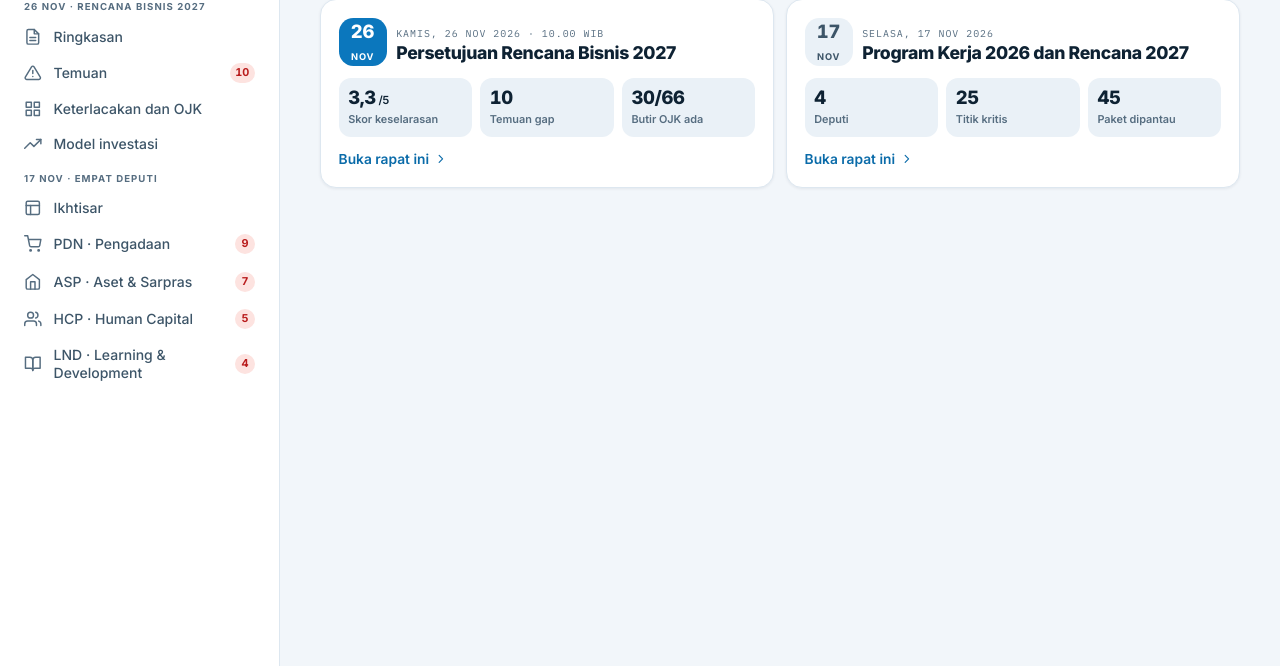
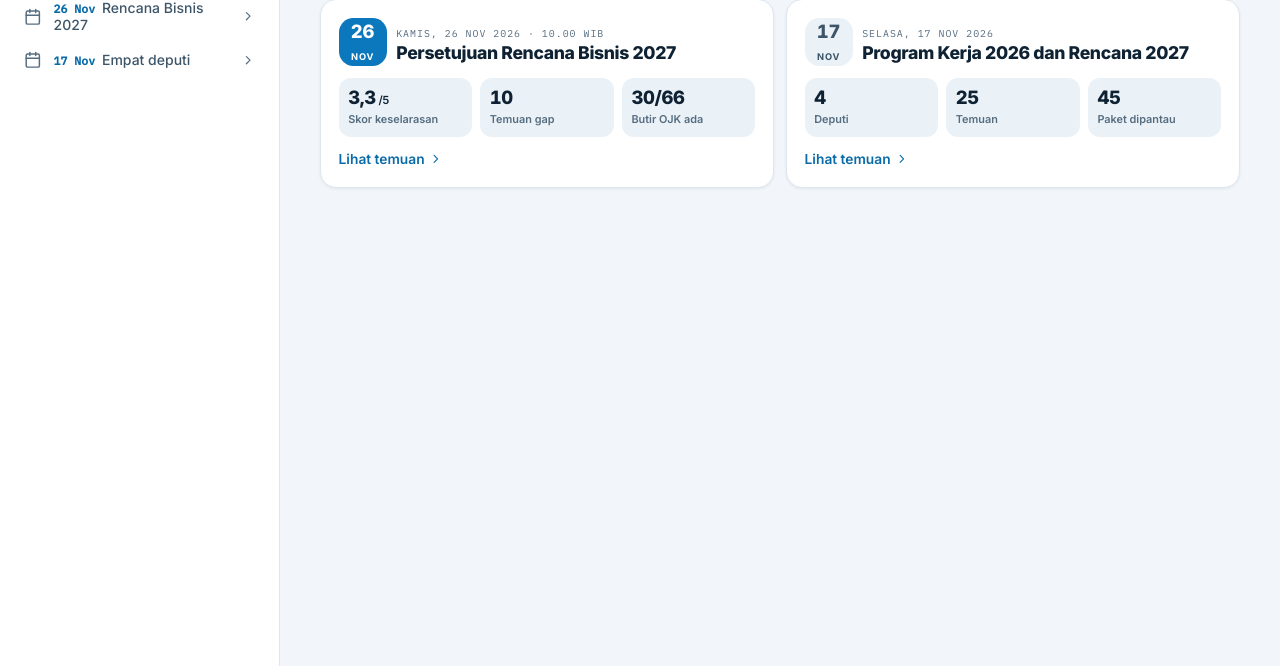
Before and after one commit to aliftowew/dashboard-hc-bpjstk, a plain HTML site: page index.html in a window 1280 px wide. Shown: the part 134-800 px from the top of the page. Drawn offline with Linux system fonts and the light colour scheme.

Commit message:
Rapikan navigasi per rapat, tambah halaman Temuan 17 Nov, kartu beranda ke Temuan
Co-Authored-By: Claude Opus 5.5 <noreply@anthropic.com>
Claude-Session: https://claude.ai/code/session_01137RMQH4sHhNfHL94s57RS

```diff
--- a/index.html
+++ b/index.html
@@ -56,6 +56,16 @@ button{font:inherit;color:inherit;cursor:pointer}
 .menu a[aria-current="page"] .ikon{color:var(--accent-ink)}
 .menu .hitung{margin-left:.15rem}
 .label-grup{display:none}
+.menu .rapat-induk .ikon:last-child{margin-left:auto;font-size:.9rem;transition:transform .15s}
+.menu .rapat-induk.terbuka{color:var(--ink);font-weight:600}
+.menu .rapat-induk.terbuka .ikon:last-child{transform:rotate(90deg)}
+.tgl-menu{font-family:"IBM Plex Mono",ui-monospace,monospace;font-size:.72rem;font-weight:600;color:var(--accent-ink);margin-right:.2rem}
+.sub-menu{display:contents}
+.remah{display:flex;flex-wrap:wrap;align-items:center;gap:.3rem;font-size:.78rem;color:var(--muted);margin-bottom:.9rem}
+.remah a{color:var(--accent-ink);text-decoration:none}.remah a:hover{text-decoration:underline}
+.remah .ikon{font-size:.8rem}
+.remah [aria-current]{color:var(--ink-2);font-weight:600}
+@media (max-width:1023px),(min-width:1024px){.sub-menu{display:flex;flex-direction:column;gap:.1rem;margin:.1rem 0 .35rem 1.05rem;padding-left:.55rem;border-left:1px solid var(--line)}}
 main{padding:1.25rem 1rem 3rem;min-width:0;max-width:72rem}
 main:focus{outline:none}
 .sisi-merek{display:none}
@@ -401,7 +411,7 @@ const nadaProgres=p=>p>=100?'ok':p<40?'crit':'';
 const V={};
 
 V.pdn={
- seg:['2026','2027','Titik kritis','Paket'],
+ seg:['2026','2027','Temuan','Paket'],
  0:()=>grid([
    stat('130','Paket selesai','74,29% dari 175 paket','PDN hal. 2','ok'),
    stat('32','Sedang berjalan','18,29%','PDN hal. 2'),
@@ -463,7 +473,7 @@ V.pdn={
 };
 
 V.asp={
- seg:['2026','2027','Titik kritis'],
+ seg:['2026','2027','Temuan'],
  0:()=>grid([
    stat('79%','Realisasi Belanja Usaha','Rp100,20 M dari Rp127,23 M','ASP hal. 2','ok'),
    stat('97%','Prognosa BU akhir tahun','Rp123,71 M','ASP hal. 2'),
@@ -536,7 +546,7 @@ const HC26=[['Profiling Kesehatan Karyawan',15,'Baru · profiling dari hasil MCU
  ['Kajian Real Time Performance Feedback',100,'Lanjutan · kajian'],
  ['Kajian Talent Mapping',100,'Lanjutan · kajian']];
 V.hcp={
- seg:['2026','2027','Titik kritis'],
+ seg:['2026','2027','Temuan'],
  0:()=>grid([
    stat('9','Proker strategis 2026','3 baru, 6 lanjutan','HCP hal. 3–4'),
    stat('4','Selesai 100%','Roadmap, dashboard, 2 kajian','HCP hal. 3–4','ok'),
@@ -576,7 +586,7 @@ const LND_KEG=[
  ['Perpanjangan MoU Polteknaker, UIN Walisongo, Universitas Udayana','Kemitraan','Nov–Des','Berlangsung'],['Penerbitan Jurnal Jamsostek Vol. 4 No. 2','Jurnal','Nov–Des','Berlangsung']];
 const ST={Selesai:['l-ok','cek'],Berlangsung:['l-aksen','jam'],Persiapan:['l-warn','klarifikasi']};
 V.lnd={
- seg:['2026','2027','Titik kritis'],
+ seg:['2026','2027','Temuan'],
  0:()=>grid([
    stat('20','Kegiatan TW IV','Pengembangan, asesmen, supporting, kemitraan','LND hal. 4–6'),
    stat('9','Selesai','45%','LND hal. 4–6','ok'),
@@ -733,27 +743,42 @@ function beranda(){
  const n17=Object.values(ISU).reduce((a,b)=>a+b.length,0);
  return `<p class="kicker">Dewan Pengawas BPJS Ketenagakerjaan</p><h1>Rapat Dewas</h1>
  <div class="dua">
- <a class="kartu rapat" href="#rb"><span class="tgl"><span class="hari tnum">26<small>Nov</small></span><span><span class="eyebrow">Kamis, 26 Nov 2026 · 10.00 WIB</span><h2>Persetujuan Rencana Bisnis 2027</h2></span></span>
+ <a class="kartu rapat" href="#rb-temuan"><span class="tgl"><span class="hari tnum">26<small>Nov</small></span><span><span class="eyebrow">Kamis, 26 Nov 2026 · 10.00 WIB</span><h2>Persetujuan Rencana Bisnis 2027</h2></span></span>
   <span class="tiga"><div><b class="tnum">3,3<small style="font-size:.7rem;font-weight:600"> /5</small></b><span>Skor keselarasan</span></div><div><b class="tnum">10</b><span>Temuan gap</span></div><div><b class="tnum">30/66</b><span>Butir OJK ada</span></div></span>
-  <span class="buka-rapat">Buka rapat ini ${ik('kanan')}</span></a>
- <a class="kartu rapat lalu" href="#ikhtisar"><span class="tgl"><span class="hari tnum">17<small>Nov</small></span><span><span class="eyebrow">Selasa, 17 Nov 2026</span><h2>Program Kerja 2026 dan Rencana 2027</h2></span></span>
-  <span class="tiga"><div><b class="tnum">4</b><span>Deputi</span></div><div><b class="tnum">${n17}</b><span>Titik kritis</span></div><div><b class="tnum">45</b><span>Paket dipantau</span></div></span>
-  <span class="buka-rapat">Buka rapat ini ${ik('kanan')}</span></a>
+  <span class="buka-rapat">Lihat temuan ${ik('kanan')}</span></a>
+ <a class="kartu rapat lalu" href="#t17"><span class="tgl"><span class="hari tnum">17<small>Nov</small></span><span><span class="eyebrow">Selasa, 17 Nov 2026</span><h2>Program Kerja 2026 dan Rencana 2027</h2></span></span>
+  <span class="tiga"><div><b class="tnum">4</b><span>Deputi</span></div><div><b class="tnum">${n17}</b><span>Temuan</span></div><div><b class="tnum">45</b><span>Paket dipantau</span></div></span>
+  <span class="buka-rapat">Lihat temuan ${ik('kanan')}</span></a>
  </div>`}
-const HAL={beranda:['Beranda',beranda],rb:['Rencana Bisnis 2027',vRB],'rb-temuan':['Temuan',vTemuan],'rb-matriks':['Keterlacakan dan OJK',vMatriks],'rb-investasi':['Model investasi',vInvestasi]};
+function vTemuan17(){
+ const urut=['kritis','klarifikasi','pantau'],semua=Object.entries(ISU).flatMap(([k,a])=>a.map(x=>({x,k}))),n=t=>semua.filter(o=>o.x.t===t).length;
+ return `<p class="kicker">Rapat Dewas · Selasa 17 November 2026</p><h1>Temuan dan pertanyaan</h1><p class="ket">Seluruh titik kritis dari empat deputi, dikelompokkan menurut tingkat. Buka halaman deputi untuk data pendukungnya.</p>`
+ +grid([angka(semua.length,'Total butir','dari 4 deputi'),angka(n('kritis'),'Kritis'),angka(n('klarifikasi'),'Perlu klarifikasi'),angka(n('pantau'),'Pantau')])
+ +urut.map(t=>`<h2 class="bagian">${TINGKAT[t][0]} · ${n(t)} butir</h2>`+semua.filter(o=>o.x.t===t).map(o=>isuKartu(o.x,DEPUTI[o.k].kode)).join('')).join('')
+ +`<p class="kaki">Sumber: materi rapat PDN, ASP, HCP, dan LND. Nomor halaman tercantum di setiap kartu.</p>`}
+const HAL={beranda:['Beranda',beranda],'t17':['Temuan',vTemuan17],rb:['Rencana Bisnis 2027',vRB],'rb-temuan':['Temuan',vTemuan],'rb-matriks':['Keterlacakan dan OJK',vMatriks],'rb-investasi':['Model investasi',vInvestasi]};
 
 /* ---------- Navigasi ---------- */
-const MENU=[['beranda','Semua rapat','kalender','Rapat'],['rb','Ringkasan','berkas','26 Nov · Rencana Bisnis 2027'],['rb-temuan','Temuan','kritis'],['rb-matriks','Keterlacakan dan OJK','kisi'],['rb-investasi','Model investasi','tren'],['ikhtisar','Ikhtisar','layout','17 Nov · Empat deputi'],...Object.entries(DEPUTI).map(([k,d])=>[k,d.kode+' · '+d.nama,d.ikon])];
-const HIT=k=>k==='rb-temuan'?RB.temuan.length:ISU[k]?ISU[k].length:0;
+const RAPAT=[
+ {tgl:'26 Nov',nama:'Rencana Bisnis 2027',hal:[['rb-temuan','Temuan','kritis'],['rb','Ringkasan','berkas'],['rb-matriks','Keterlacakan dan OJK','kisi'],['rb-investasi','Model investasi','tren']]},
+ {tgl:'17 Nov',nama:'Empat deputi',hal:[['t17','Temuan','kritis'],['ikhtisar','Ikhtisar','layout'],...Object.entries(DEPUTI).map(([k,d])=>[k,d.kode+' · '+d.nama,d.ikon])]}];
+const MENU=[['beranda','Semua rapat','kalender'],...RAPAT.flatMap(x=>x.hal)];
+const rapatDari=r=>RAPAT.find(x=>x.hal.some(h=>h[0]===r));
+const HIT=k=>k==='rb-temuan'?RB.temuan.length:k==='t17'?Object.values(ISU).reduce((a,b)=>a+b.length,0):ISU[k]?ISU[k].length:0;
+const menuHTML=r=>{const aktif=rapatDari(r),a=(m,kls)=>`<a href="#${m[0]}" class="${kls||''}" ${m[0]===r?'aria-current="page"':''}>${ik(m[2])}<span>${m[1]}</span>${HIT(m[0])?`<span class="hitung tnum">${HIT(m[0])}</span>`:''}</a>`;
+ return a(MENU[0])+`<span class="label-grup">Rapat</span>`+RAPAT.map(x=>{const buka=x===aktif;
+  return `<a href="#${x.hal[0][0]}" class="rapat-induk${buka?' terbuka':''}" ${buka?'aria-expanded="true"':''}>${ik('kalender')}<span><b class="tgl-menu">${x.tgl}</b> ${x.nama}</span>${ik('kanan')}</a>`+(buka?`<div class="sub-menu">${x.hal.map(m=>a(m,'sub')).join('')}</div>`:'')}).join('')};
+const remah=r=>{const x=rapatDari(r);if(!x)return '';const h=x.hal.find(m=>m[0]===r);
+ return `<nav class="remah" aria-label="Lokasi"><a href="#beranda">Semua rapat</a>${ik('kanan')}<a href="#${x.hal[0][0]}">${x.tgl} · ${x.nama}</a>${ik('kanan')}<span aria-current="page">${h[1]}</span></nav>`};
 const seg={};
 const simpan=(k,v)=>{try{localStorage.setItem(k,v)}catch(e){}};
 const baca=k=>{try{return localStorage.getItem(k)}catch(e){return null}};
 function rute(){const h=location.hash.replace('#','');return MENU.some(m=>m[0]===h)?h:'beranda'}
 function gambar(fokus){
   const r=rute(),main=document.getElementById('konten');
-  document.getElementById('menu').innerHTML=MENU.map(m=>`${m[3]?`<span class="label-grup">${m[3]}</span>`:''}<a href="#${m[0]}" ${m[0]===r?'aria-current="page"':''}>${ik(m[2])}<span>${m[1]}</span>${HIT(m[0])?`<span class="hitung tnum">${HIT(m[0])}</span>`:''}</a>`).join('');
-  const jd=HAL[r]?HAL[r][0]:r==='ikhtisar'?'Ikhtisar 17 Nov':DEPUTI[r].kode+' · 17 Nov';
-  document.getElementById('judul-bar').textContent=r==='beranda'?'Rapat Dewas':jd;
+  document.getElementById('menu').innerHTML=menuHTML(r);
+  const jd=r==='beranda'?'Rapat Dewas':rapatDari(r).tgl+' · '+(HAL[r]?HAL[r][0]:r==='ikhtisar'?'Ikhtisar':DEPUTI[r].kode);
+  document.getElementById('judul-bar').textContent=jd;
   if(HAL[r]){main.innerHTML=HAL[r][1]()}
   else if(r==='ikhtisar'){main.innerHTML=ikhtisar()}
   else{
@@ -767,6 +792,7 @@ function gambar(fokus){
     <div role="tabpanel">${isi}</div>`;
     isiPaket();
   }
+  if(r!=='beranda')main.insertAdjacentHTML('afterbegin',remah(r));
   document.title=jd+' · Rapat Dewas';
   if(fokus){window.scrollTo(0,0)}
 }
```
